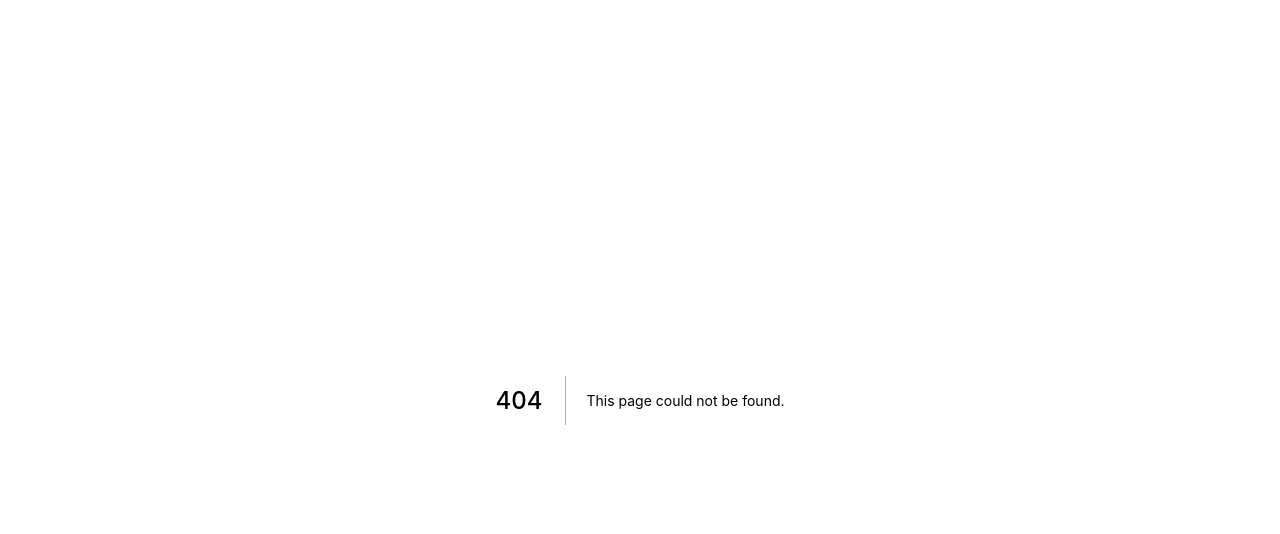
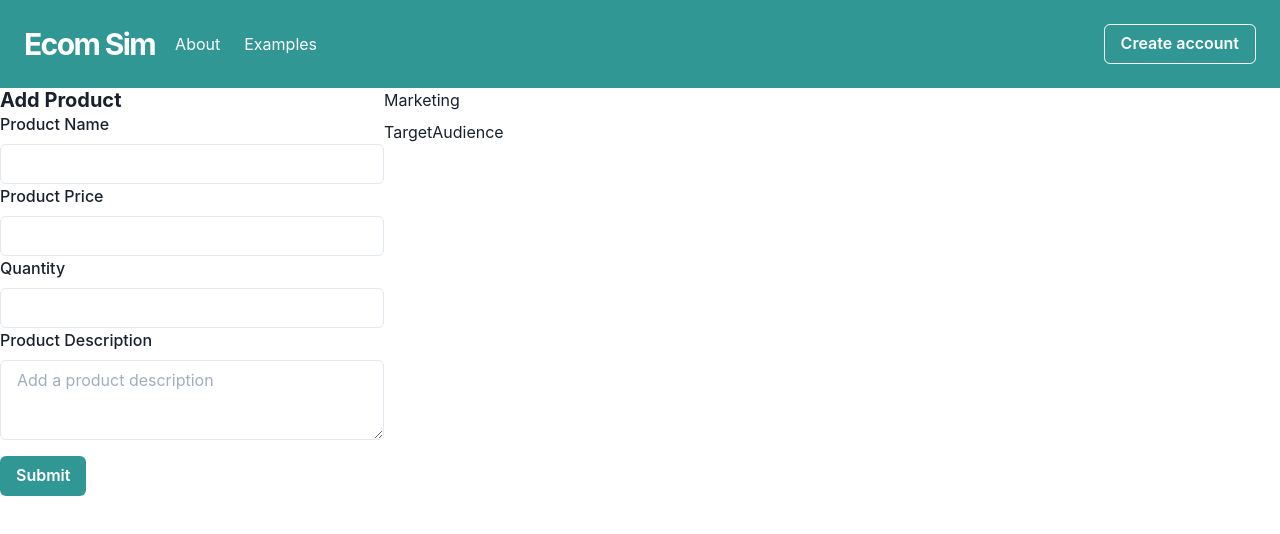
Before and after one commit to fareed-ah/EcomSim, a Next.js app in the folder web-client/: page /views/products in a window 1280 px wide. Before the commit this address had no page. Shown: the top 534 px of the page. Built offline with nearby package versions, Linux system fonts and the light colour scheme.

Commit message:
add base screens

```diff
--- a/web-client/package.json
+++ b/web-client/package.json
@@ -11,6 +11,7 @@
     "@chakra-ui/react": "^1.0.0",
     "@emotion/react": "^11.0.0",
     "@emotion/styled": "^11.0.0",
+    "formik": "^2.2.6",
     "framer-motion": "^2.9.4",
     "next": "latest",
     "react": "^17.0.1",
--- /dev/null
+++ b/web-client/src/components/products/AddProductForm.tsx
@@ -0,0 +1,55 @@
+import { Button, FormControl, Box, FormLabel, Heading, Input, Textarea, VStack } from '@chakra-ui/react';
+import { Formik, Form, Field } from 'formik';
+import React from 'react'
+
+interface FormValues {
+    email: string;
+    password: string;
+}
+
+interface AddProductFormProps {
+
+}
+
+export const AddProductForm: React.FC<AddProductFormProps> = ({ }) => {
+    const initialValues: FormValues = { email: '', password: '' };
+    return (
+        <Box>
+            <Heading fontSize="xl">Add Product</Heading>
+            <Formik
+                initialValues={initialValues}
+                onSubmit={(values, actions) => {
+                    console.log({ values, actions });
+                    alert(JSON.stringify(values, null, 2));
+                    actions.setSubmitting(false);
+                }}
+            >
+                <Form>
+                    <FormControl id="productName">
+                        <FormLabel>Product Name</FormLabel>
+                        <Input type="text" />
+                    </FormControl>
+
+                    <FormControl id="productPrice">
+                        <FormLabel>Product Price</FormLabel>
+                        <Input type="number" />
+                    </FormControl>
+
+                    <FormControl id="quantity">
+                        <FormLabel>Quantity</FormLabel>
+                        <Input type="number" />
+                    </FormControl>
+
+                    <FormControl id="descripton">
+                        <FormLabel>Product Description</FormLabel>
+                        <Textarea placeholder="Add a product description" />
+                    </FormControl>
+
+                    <Button mt={4} colorScheme="teal" type="submit">
+                        Submit
+                     </Button>
+                </Form>
+            </Formik>
+        </Box>
+    );
+}
--- a/web-client/src/components/storeDetails/Marketing.tsx
+++ b/web-client/src/components/storeDetails/Marketing.tsx
@@ -7,7 +7,7 @@ interface MarketingProps {
 export const Marketing: React.FC<MarketingProps> = ({}) => {
     return (
         <div>
-
-            </div>
+            Marketing
+        </div>
         );
 }
--- a/web-client/src/components/storeDetails/TargetAudience.tsx
+++ b/web-client/src/components/storeDetails/TargetAudience.tsx
@@ -7,7 +7,7 @@ interface TargetAudienceProps {
 export const TargetAudience: React.FC<TargetAudienceProps> = ({ }) => {
     return (
         <div>
-
+            TargetAudience
         </div>
     );
 }
--- /dev/null
+++ b/web-client/src/pages/views/products.tsx
@@ -0,0 +1,30 @@
+import { Box, Flex, HStack, Stack, VStack } from '@chakra-ui/react';
+import React from 'react'
+import { NavBar } from '../../components/navbar/NavBar';
+import { AddProductForm } from '../../components/products/AddProductForm';
+import { Marketing } from '../../components/storeDetails/Marketing';
+import { TargetAudience } from '../../components/storeDetails/TargetAudience';
+
+interface productsProps {
+
+}
+
+export const products: React.FC<productsProps> = ({ }) => {
+    return (
+        <Box>
+            <NavBar />
+            <Flex direction="row">
+                <Stack direction="column" width="30%">
+                    <AddProductForm />
+                </Stack>
+
+                <Stack direction="column" width="70%">
+                    <Marketing />
+                    <TargetAudience />
+                </Stack>
+            </Flex>
+        </Box>
+    );
+}
+
+export default products
```
Also changed, not shown: web-client/src/components/products/ProductList.tsx (added, +13 -0 lines), web-client/src/components/storeDetails/Demographics.tsx (+9 -4 lines), web-client/src/components/storeDetails/ProductCategories.tsx (+6 -1 lines), web-client/src/pages/views/storeDetails.tsx (+14 -5 lines), 1 other file (tests, documents, lock files or other folders).
